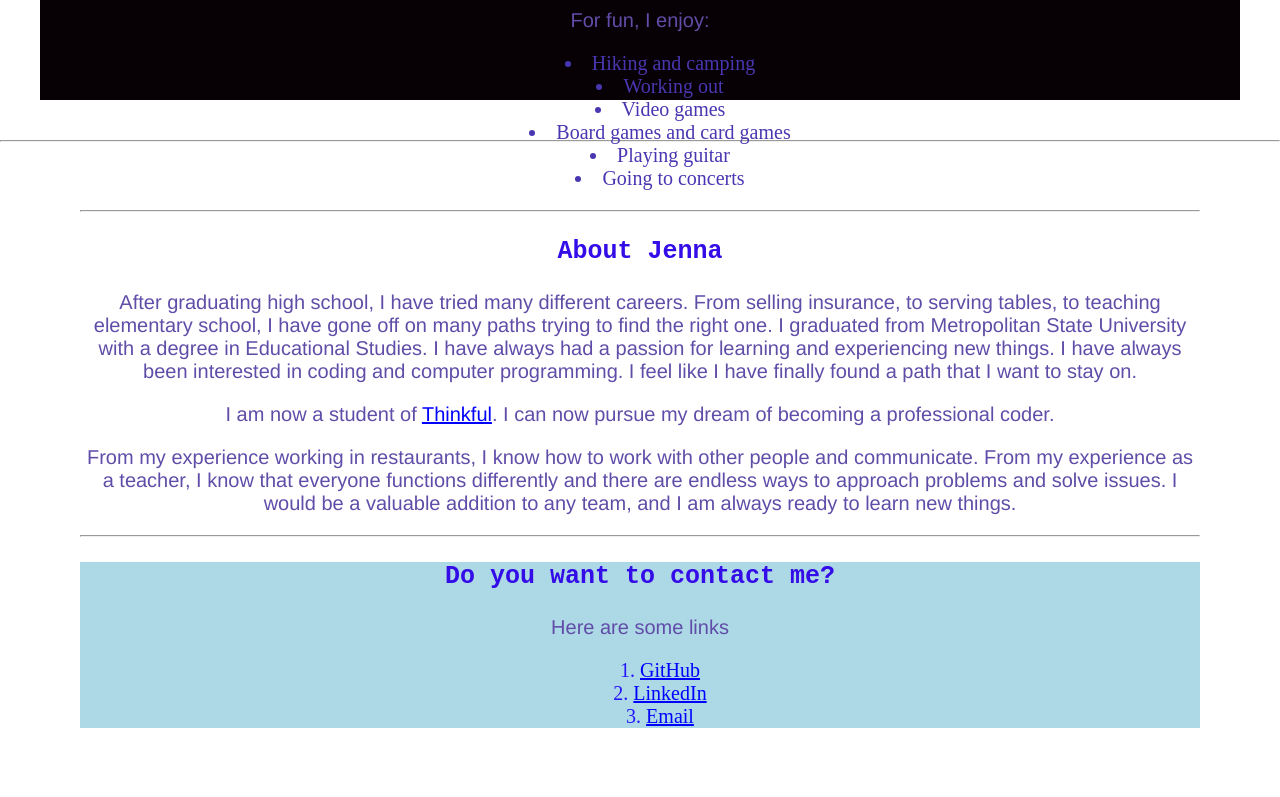
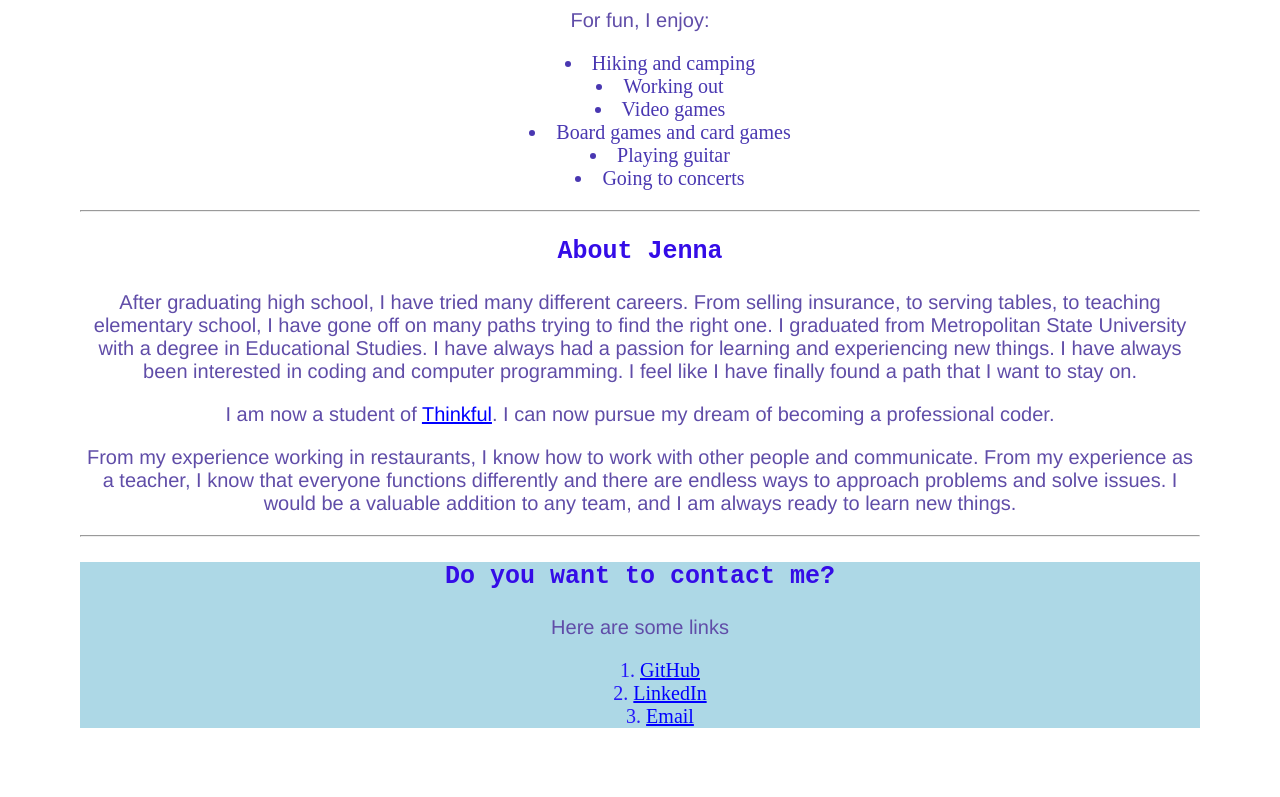
Before and after one commit to Adrenalynn29/JennaLynnProfile, a plain HTML site: page index.html in a window 1280 px wide. Shown: the part 960-1757 px from the top of the page. Before the commit the page ends 1688 px from the top, so only its background shows below. Drawn offline with Linux system fonts and the light colour scheme.

Commit message:
Add files via upload

```diff
--- a/style.css
+++ b/style.css
@@ -52,18 +52,18 @@ margin: 40px;
  }
 
 main {
-background-color: rgb(7, 0, 4);
-height: 800px;
+/* background-color: rgb(7, 0, 4); */
+/* height: 800px; */
 padding: 40px;
 margin: 40px;
  }
 /* I tried so hard to fix the footer because it kept floating in the middle of my page*/
-footer {
+/* footer {
   clear: both;
   position: relative;
   height: 200px;
   margin-top: -200px;
-}
+} */
 /* article */
  .happy {
   margin: 0;
```
